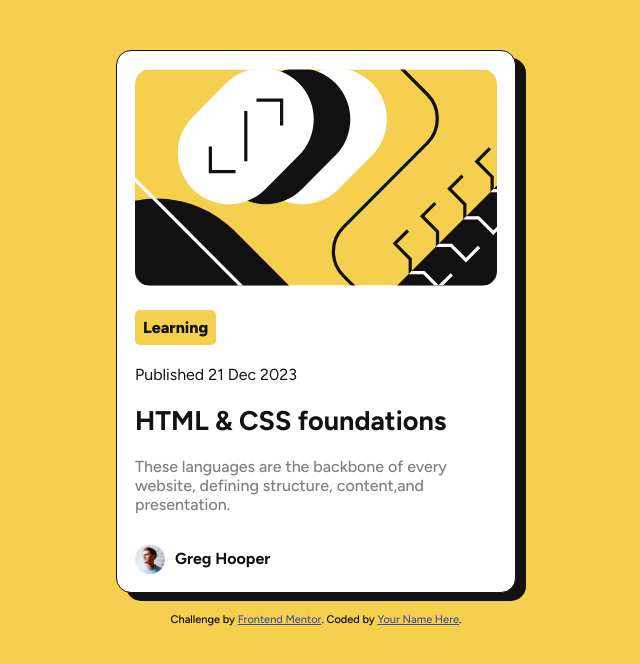
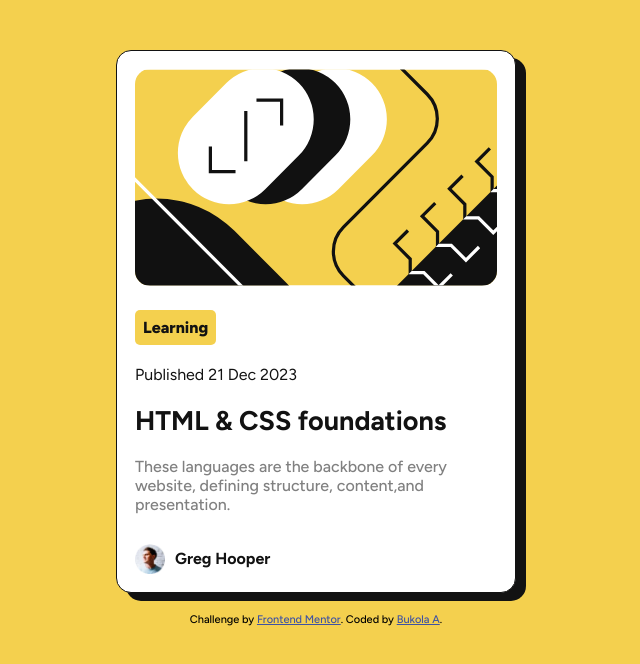
Before and after one commit to PuckerFace/blog-preview-card, a plain HTML site: page index.html in a window 1280 px wide. Shown: the whole page, without its empty margins (324-964 px from the left). Drawn offline with Linux system fonts and the light colour scheme.

Commit message:
added name

```diff
--- a/index.html
+++ b/index.html
@@ -42,7 +42,7 @@
 
   <div class="attribution">
     Challenge by <a href="https://www.frontendmentor.io?ref=challenge" target="_blank">Frontend Mentor</a>.
-    Coded by <a href="#">Your Name Here</a>.
+    Coded by <a href="#">Bukola A</a>.
   </div>
 </body>
 </html>
```
